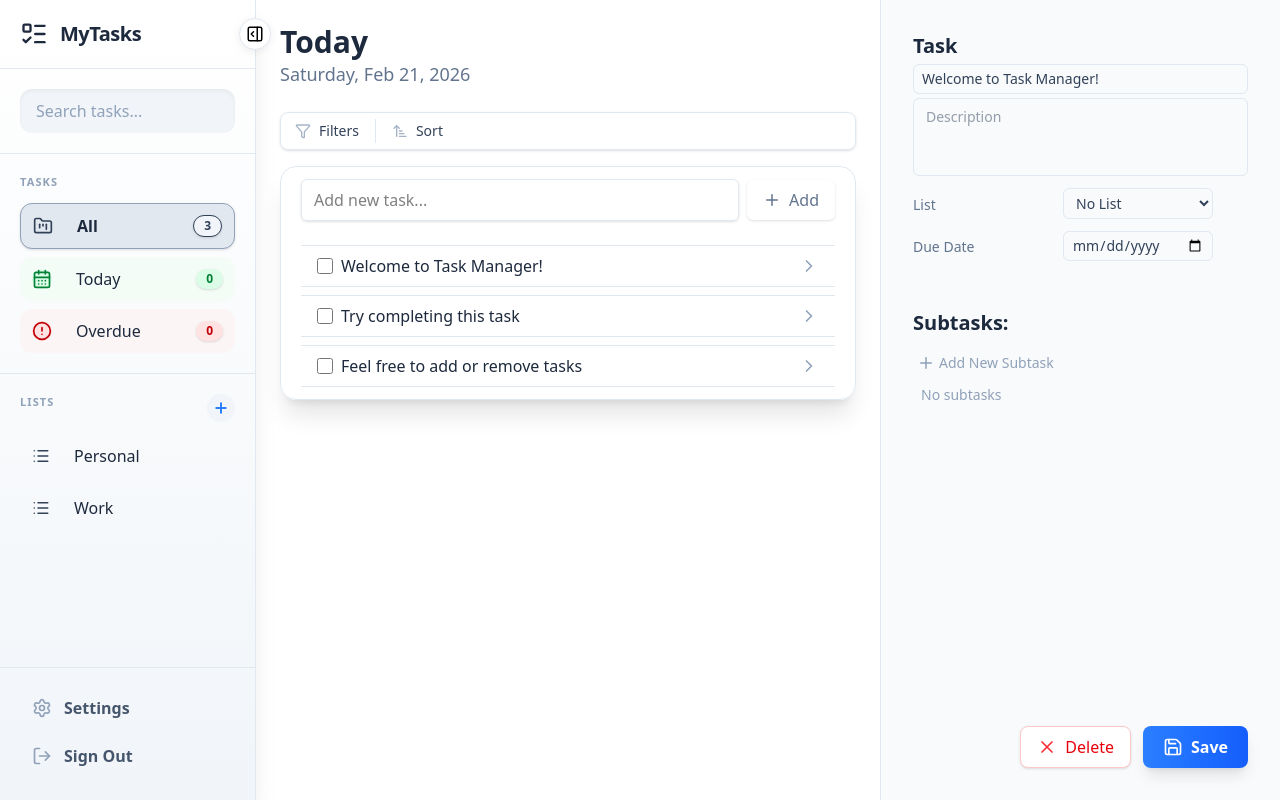
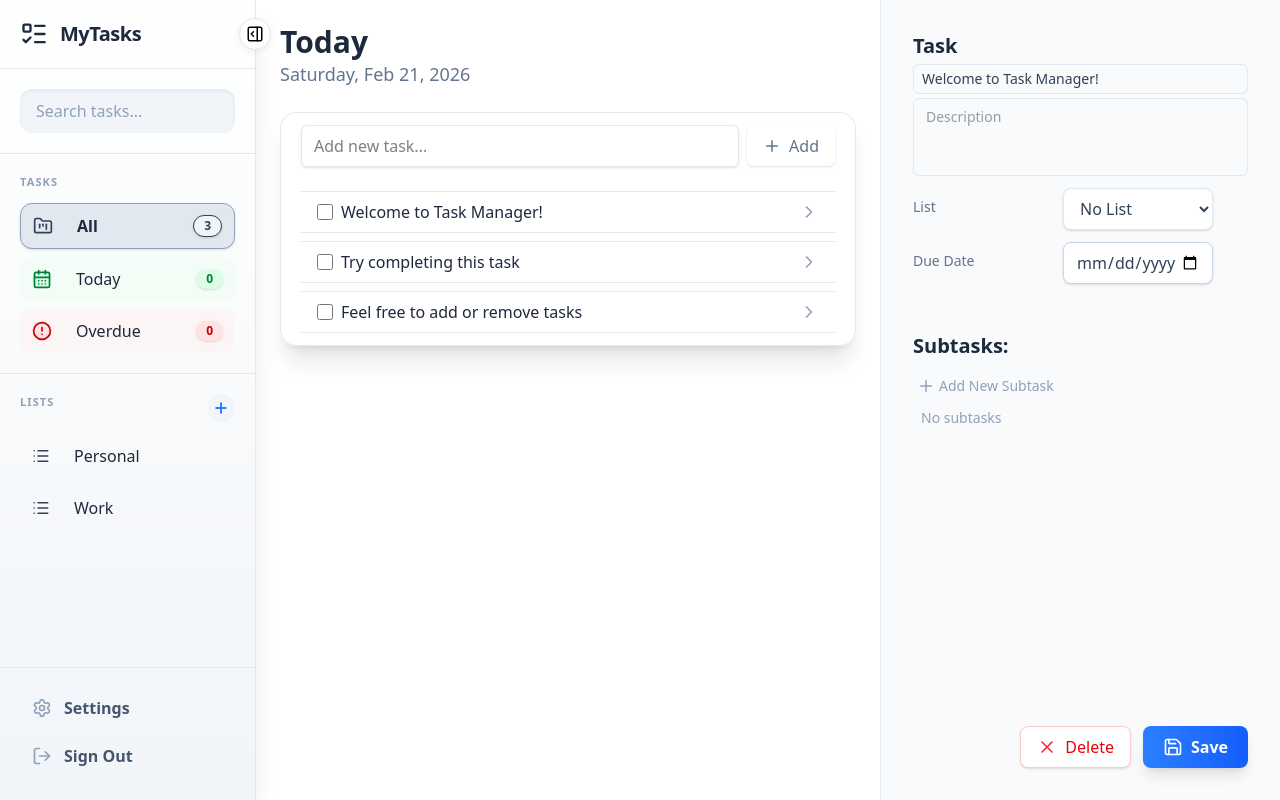
Before and after one commit to SajalKumar02/FocusFlow, a React (Vite) app: page / in a window 1280 px wide. Both pictures are taken after a click on the element "Welcome to Task Manager!". Built offline with nearby package versions, Linux system fonts and the light colour scheme.

Commit message:
version-2 complete

```diff
--- a/src/Components/Dashboard/MainContext/MainContent.jsx
+++ b/src/Components/Dashboard/MainContext/MainContent.jsx
@@ -1,4 +1,4 @@
-import React, { useState } from "react";
+import React from "react";
 
 import Header from "./Header.jsx";
 import AddNewTask from "./AddNewTask.jsx";
@@ -6,22 +6,22 @@ import TaskList from "./TaskList.jsx";
 import FilterAndSortRow from "./FilterAndSortRow.jsx";
 
 const MainContent = ({ selectedList, handleSetSelectedTask }) => {
-  const [filter, setFilter] = useState("all");
-  const [sort, setSort] = useState("created");
+  // const [filter, setFilter] = useState("all");
+  // const [sort, setSort] = useState("created");
 
-  const handleFilter = (value) => setFilter(value);
-  const handleSort = (value) => setSort(value);
+  // const handleFilter = (value) => setFilter(value);
+  // const handleSort = (value) => setSort(value);
 
   return (
     <div className="w-full p-6 flex flex-col">
       <Header />
 
-      <FilterAndSortRow
+      {/* <FilterAndSortRow
         filter={filter}
         sort={sort}
         handleFilter={handleFilter}
         handleSort={handleSort}
-      />
+      /> */}
 
       <section className="flex flex-col gap-4 mb-6 py-3 px-5 rounded-2xl bg-white/75 shadow-xl border border-slate-200 backdrop-blur-md">
         <AddNewTask selectedList={selectedList} />
@@ -29,8 +29,8 @@ const MainContent = ({ selectedList, handleSetSelectedTask }) => {
         <TaskList
           selectedList={selectedList}
           handleSetSelectedTask={handleSetSelectedTask}
-          filter={filter}
-          sort={sort}
+          // filter={filter}
+          // sort={sort}
         />
       </section>
     </div>
--- a/src/Components/Dashboard/TaskDetailsPanel/SubTaskSection.jsx
+++ b/src/Components/Dashboard/TaskDetailsPanel/SubTaskSection.jsx
@@ -108,15 +108,27 @@ const SubTaskSection = ({ subtasks, onChange }) => {
           subtasks.map((subtask, idx) => (
             <li
               key={subtask.id || idx}
-              className="flex items-center min-w-0"
+              className={`flex items-center min-w-0 px-2 py-1 rounded-md transition-colors ${
+                subtask.completed
+                  ? "bg-slate-100 opacity-80"
+                  : "hover:bg-blue-50"
+              }`}
             >
               <input
                 type="checkbox"
-                className="h-3 w-3 mx-2 accent-slate-300 cursor-pointer flex-shrink-0"
+                className="h-4 w-4 mx-2 accent-blue-500 border-slate-300 cursor-pointer flex-shrink-0 transition-colors"
                 checked={!!subtask.completed}
                 onChange={() => handleToggleComplete(idx)}
+                aria-label={`Mark subtask '${subtask.title || `Subtask ${idx + 1}`}' as completed`}
               />
-              <span className="text-slate-600 text-sm font-medium truncate max-w-xs">
+              <span
+                className={`text-sm font-medium truncate max-w-xs ${
+                  subtask.completed
+                    ? "text-slate-400 line-through"
+                    : "text-slate-700"
+                }`}
+                title={subtask.title || `Subtask ${idx + 1}`}
+              >
                 {subtask.title || `Subtask ${idx + 1}`}
               </span>
             </li>
--- a/src/Components/Dashboard/TaskDetailsPanel/TaskSection.jsx
+++ b/src/Components/Dashboard/TaskDetailsPanel/TaskSection.jsx
@@ -59,12 +59,12 @@ const TaskSection = ({ task, onChange }) => {
       />
 
       <div className="flex flex-col gap-3 mt-2 w-75">
-        <div className="grid grid-cols-2">
-          <label className="my-auto me-4 text-slate-500 text-sm font-medium mb-1">
+        <div className="grid grid-cols-2 items-center">
+          <label className="me-4 text-slate-500 text-sm font-medium mb-1 flex items-center h-full">
             List
           </label>
           <select
-            className="border border-slate-200 rounded-md px-2 py-1 text-sm text-slate-700"
+            className="border border-slate-200 rounded-lg px-3 py-2 text-base text-slate-700 focus:outline-none focus:border-blue-500 bg-white shadow-sm transition-all"
             value={selectedList ? selectedList.id : ""}
             onChange={handleListChange}
           >
@@ -80,15 +80,16 @@ const TaskSection = ({ task, onChange }) => {
               ))}
           </select>
         </div>
-        <div className="grid grid-cols-2">
-          <label className="my-auto me-4 text-slate-500 text-sm font-medium mb-1">
+        <div className="grid grid-cols-2 items-center">
+          <label className="me-4 text-slate-500 text-sm font-medium mb-1 flex items-center h-full">
             Due Date
           </label>
           <input
             type="date"
-            className="border border-slate-200 rounded-md px-2 py-1 text-sm text-slate-700"
+            className="border border-slate-300 rounded-lg px-3 py-2 text-base text-slate-700 focus:outline-none focus:border-blue-500 bg-white shadow-sm transition-all"
             value={task.dueDate ? task.dueDate.substring(0, 10) : ""}
             onChange={handleDueDateChange}
+            min={new Date().toISOString().substring(0, 10)}
           />
         </div>
       </div>
```
